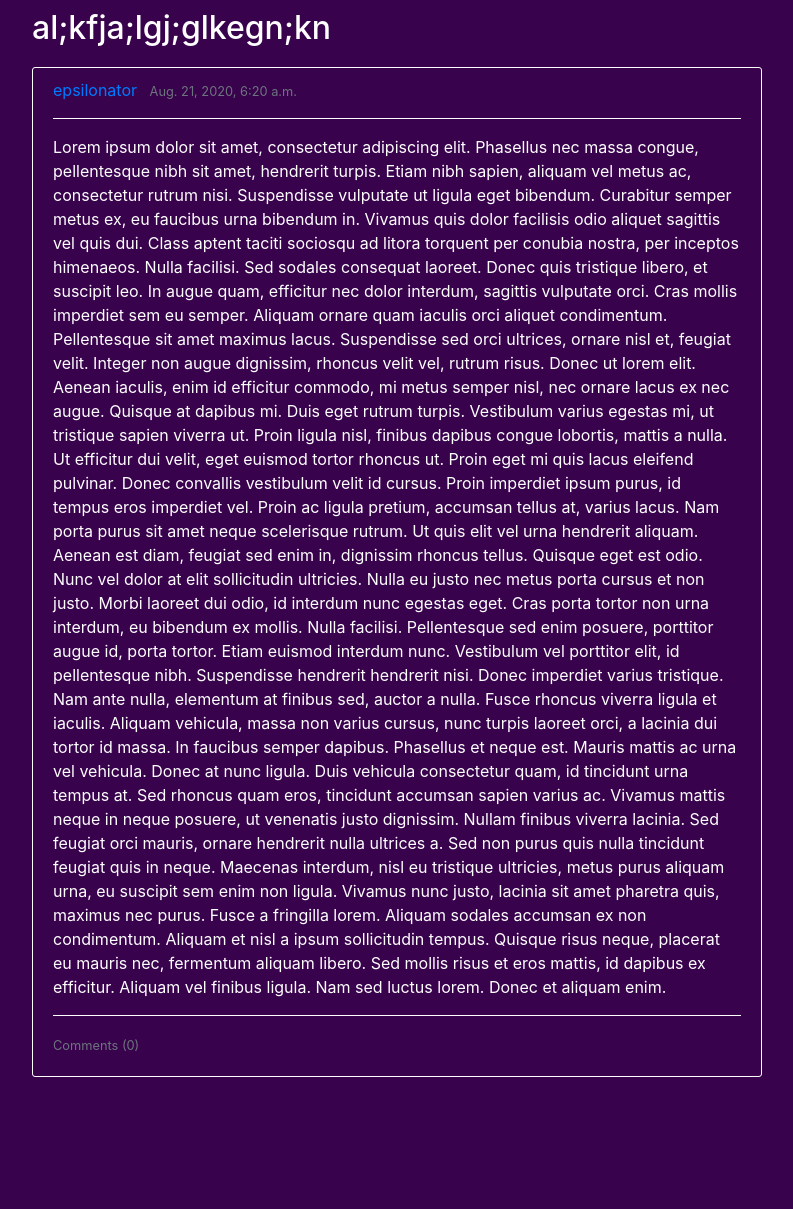
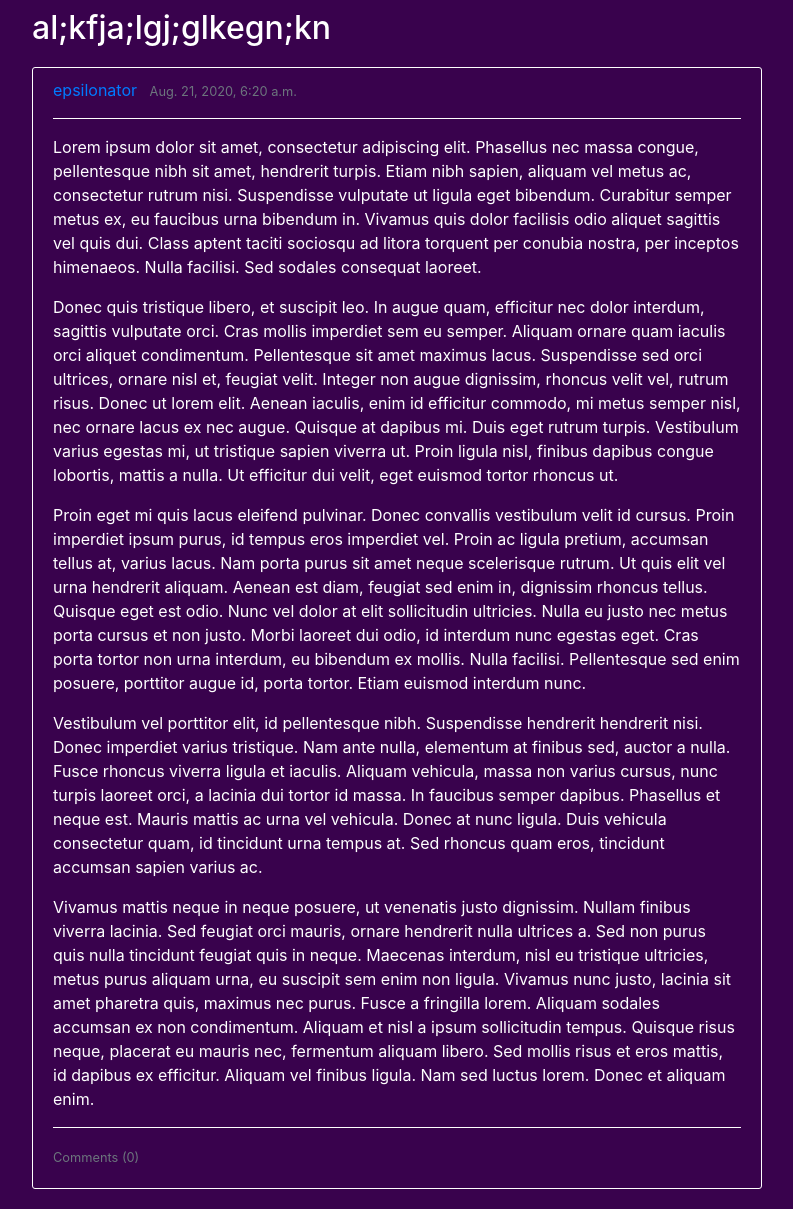
Before and after one commit to clueless-skywatcher/bitblog, a Django app: page /post/4/ in a window 1280 px wide. Shown: the part 56-1265 px from the top of the page, without its empty margins (63-856 px from the left). Before the commit the page ends 1133 px from the top, so only its background shows below. Run offline with Django 3.2, Linux system fonts and the light colour scheme; data comes from the database, SQL or seed files in the repository; both versions use the stored data as it was after the commit; some libraries are stand-ins or nearby versions.

Commit message:
Fixed line breaks not showing up in post content

```diff
--- a/blog/static/blog/main.css
+++ b/blog/static/blog/main.css
@@ -34,6 +34,10 @@ body {
 	text-decoration: underline;
 }
 
+.article-content {
+	word-wrap: break-word;
+}
+
 hr {
 	border-color: #ffffff;
 }
--- a/blog/templates/blog/post.html
+++ b/blog/templates/blog/post.html
@@ -14,7 +14,7 @@
 				{% endif %}
 			</div>
 			<hr>
-			<p class="article-content">{{ post.content }}</p>
+			<p class="article-content">{{ post.content | linebreaks }}</p>
 			<hr>
 			{% if user.is_authenticated %}
 				<form method = "POST">
--- a/blog/templates/blog/profile.html
+++ b/blog/templates/blog/profile.html
@@ -23,7 +23,7 @@
 						<small class="text-muted">{{ post.post_date }}</small>
 					</div>
 					<h2><a class="article-title" href="{% url 'post' post.id %}">{{ post.title }}</a></h2>
-					<p class="article-content">{{ post.content }}</p>
+					<p class="article-content">{{ post.content | linebreaks }}</p>
 					<small class="text-muted">{{ post.blogcomment_set.count }} Comment(s)</small>
 				</div>
 			</article>
```
Also changed, not shown: db.sqlite3.
